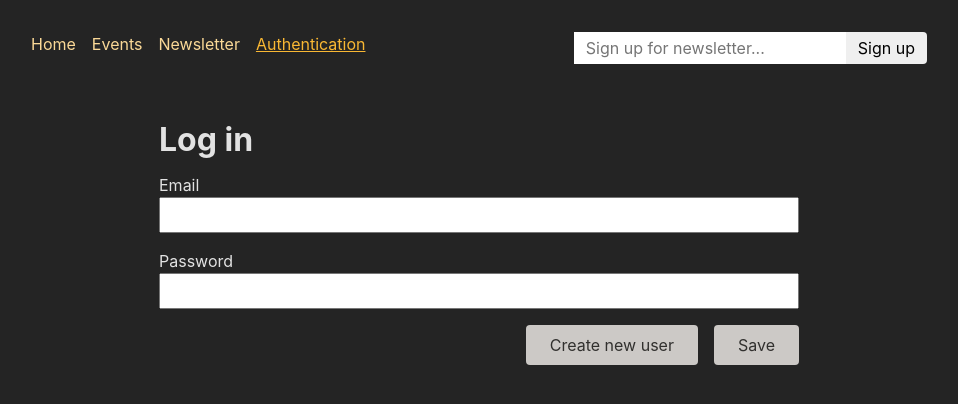
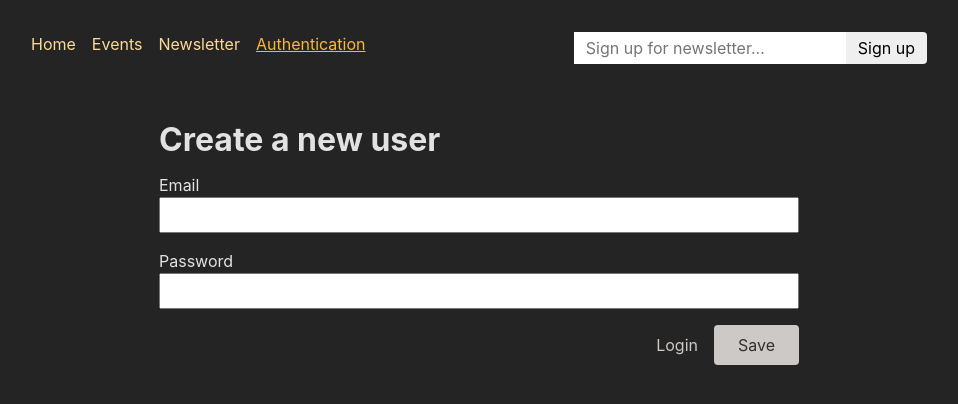
Before and after one commit to akashmondal2000/react-practice-app, a React (Vite) app in the folder frontend-app/: page /auth in a window 1280 px wide. Shown: the top 404 px of the page, without its empty margins (161-1119 px from the left). Built offline with nearby package versions, Linux system fonts and the light colour scheme.

Commit message:
working with query parameter

```diff
--- a/frontend-app/src/components/AuthForm.jsx
+++ b/frontend-app/src/components/AuthForm.jsx
@@ -1,14 +1,14 @@
-import { useState } from 'react';
-import { Form } from 'react-router'
+
+import { Form, useSearchParams,Link } from 'react-router'
 
 import classes from './AuthForm.module.css';
 
 function AuthForm() {
-  const [isLogin, setIsLogin] = useState(true);
+    const [ searchParams ] = useSearchParams();
+    const isLogin = searchParams.get("mode") === 'login' ;
 
-  function switchAuthHandler() {
-    setIsLogin((isCurrentlyLogin) => !isCurrentlyLogin);
-  }
+
+
 
   return (
     <>
@@ -23,9 +23,9 @@ function AuthForm() {
           <input id="password" type="password" name="password" required />
         </p>
         <div className={classes.actions}>
-          <button onClick={switchAuthHandler} type="button">
+          <Link to={`?mode=${isLogin ? "signup" : "login" }`}>
             {isLogin ? 'Create new user' : 'Login'}
-          </button>
+          </Link>
           <button>Save</button>
         </div>
       </Form>
--- a/frontend-app/src/components/MainNavigation.jsx
+++ b/frontend-app/src/components/MainNavigation.jsx
@@ -41,7 +41,7 @@ function MainNavigation() {
           </li>
           <li>
             <NavLink
-              to="/auth"
+              to="/auth?mode=login"
               className={({ isActive }) =>
                 isActive ? classes.active : undefined
               }
```
